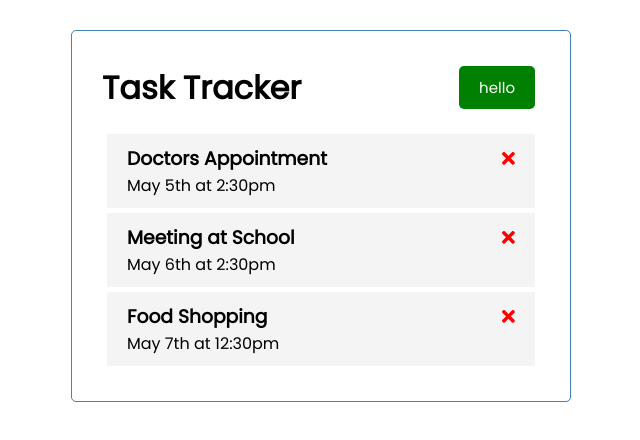
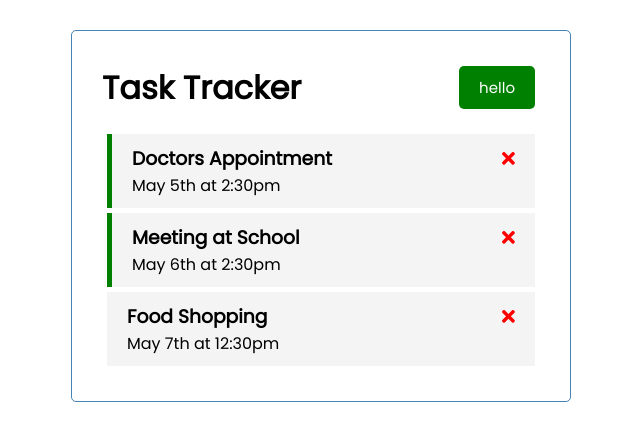
Before and after one commit to Adithyavj/Task-tracker-Angular, an Angular app: page / in a window 1280 px wide. Shown: the top 440 px of the page, without its empty margins (319-959 px from the left). Built offline with nearby package versions, Linux system fonts and the light colour scheme; data requests are answered from the project's data file.

Commit message:
Change left border color of tasks with reminder true to green color

```diff
--- a/src/app/components/task-item/task-item.component.html
+++ b/src/app/components/task-item/task-item.component.html
@@ -1,4 +1,4 @@
-<div class="task">
+<div [ngClass]="{reminder: task.reminder}" class="task">
     <h3>{{task.text}}
         <fa-icon
             (click)="onDelete(task)"
```
